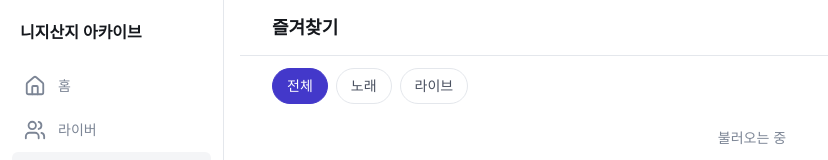
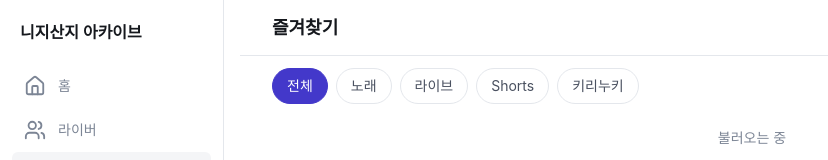
Before and after one commit to dyani1224/nijisanji-archive, a React (Vite) app: page /favorites in a window 1280 px wide. Shown: the top 160 px of the page, without its empty margins (0-828 px from the left). Built offline with nearby package versions, Linux system fonts and the light colour scheme; a web font is replaced by a local one.

Commit message:
Update Favorites.tsx

```diff
--- a/src/pages/Favorites.tsx
+++ b/src/pages/Favorites.tsx
@@ -1,18 +1,33 @@
 import { useState } from "react";
 import { Chips, PageHead, VideoList } from "../components/ui";
-import { useVideos } from "../lib/client";
+import { useVideos, type Category, type Filter } from "../lib/client";
 
-const TABS: ["all" | "song" | "live", string][] = [["all", "전체"], ["song", "노래"], ["live", "라이브"]];
+type FilterChip = "all" | Exclude<Category, "none">;
+
+const CHIPS: [FilterChip, string][] = [
+  ["all", "전체"],
+  ["song", "노래"],
+  ["live", "라이브"],
+  ["shorts", "Shorts"],
+  ["kirinuki", "키리누키"],
+];
 
 export default function Favorites() {
-  const [tab, setTab] = useState<"all" | "song" | "live">("all");
-  const list = useVideos(tab === "all" ? { favorite: true } : { favorite: true, tab });
+  const [chip, setChip] = useState<FilterChip>("all");
+  const filter: Filter = chip === "all" ? { favorite: true } : { favorite: true, category: chip };
+  const list = useVideos(filter);
+
   return (
     <>
       <PageHead title="즐겨찾기" />
       <div className="px-4 pt-3 md:px-8">
-        <Chips value={tab} options={TABS} onChange={setTab} />
-        <VideoList {...list} onFavorite={async v => { await list.toggleFavorite(v); }} onMore={list.loadMore} empty="하트를 누른 영상이 여기에 모여요." />
+        <Chips value={chip} options={CHIPS} onChange={setChip} />
+        <VideoList
+          {...list}
+          onFavorite={list.toggleFavorite}
+          onMore={list.loadMore}
+          empty="즐겨찾기한 영상이 없어요. 영상 옆의 하트를 눌러 모아 보세요."
+        />
       </div>
     </>
   );
```
